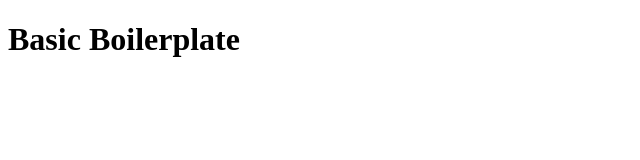
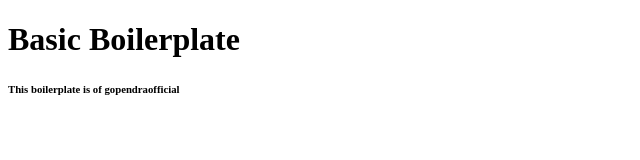
Before and after one commit to gopendrajangir/centralized-workflow, a plain HTML site: page index.html in a window 1280 px wide. Shown: the whole page, without its empty margins (0-640 px from the left). Drawn offline with Linux system fonts and the light colour scheme.

Commit message:
add one line to index.html

```diff
--- a/index.html
+++ b/index.html
@@ -10,6 +10,7 @@
 
 <body>
   <h1>Basic Boilerplate</h1>
+  <h6>This boilerplate is of gopendraofficial</h6>
 </body>
 
 </html>
```
